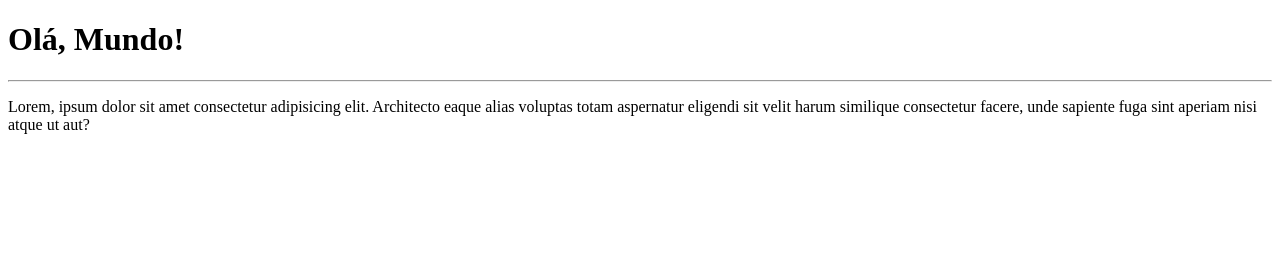
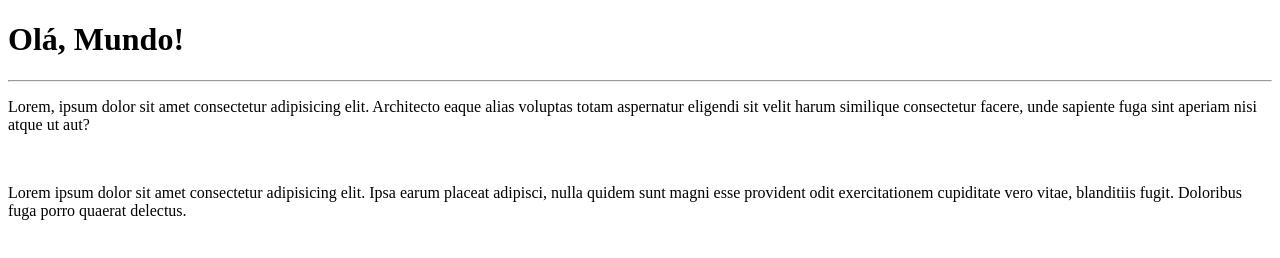
Before and after one commit to yqueiroz/Ola-Mundo, a plain HTML site: page site-exemplo/index.html in a window 1280 px wide. Drawn offline with Linux system fonts and the light colour scheme.

Commit message:
adicionei um parágrafo

```diff
--- a/site-exemplo/index.html
+++ b/site-exemplo/index.html
@@ -9,5 +9,7 @@
     <h1>Olá, Mundo!</h1>
     <hr>
     <p>Lorem, ipsum dolor sit amet consectetur adipisicing elit. Architecto eaque alias voluptas totam aspernatur eligendi sit velit harum similique consectetur facere, unde sapiente fuga sint aperiam nisi atque ut aut?</p>
+    <br>
+    <p>Lorem ipsum dolor sit amet consectetur adipisicing elit. Ipsa earum placeat adipisci, nulla quidem sunt magni esse provident odit exercitationem cupiditate vero vitae, blanditiis fugit. Doloribus fuga porro quaerat delectus.</p>
 </body>
 </html>
```
